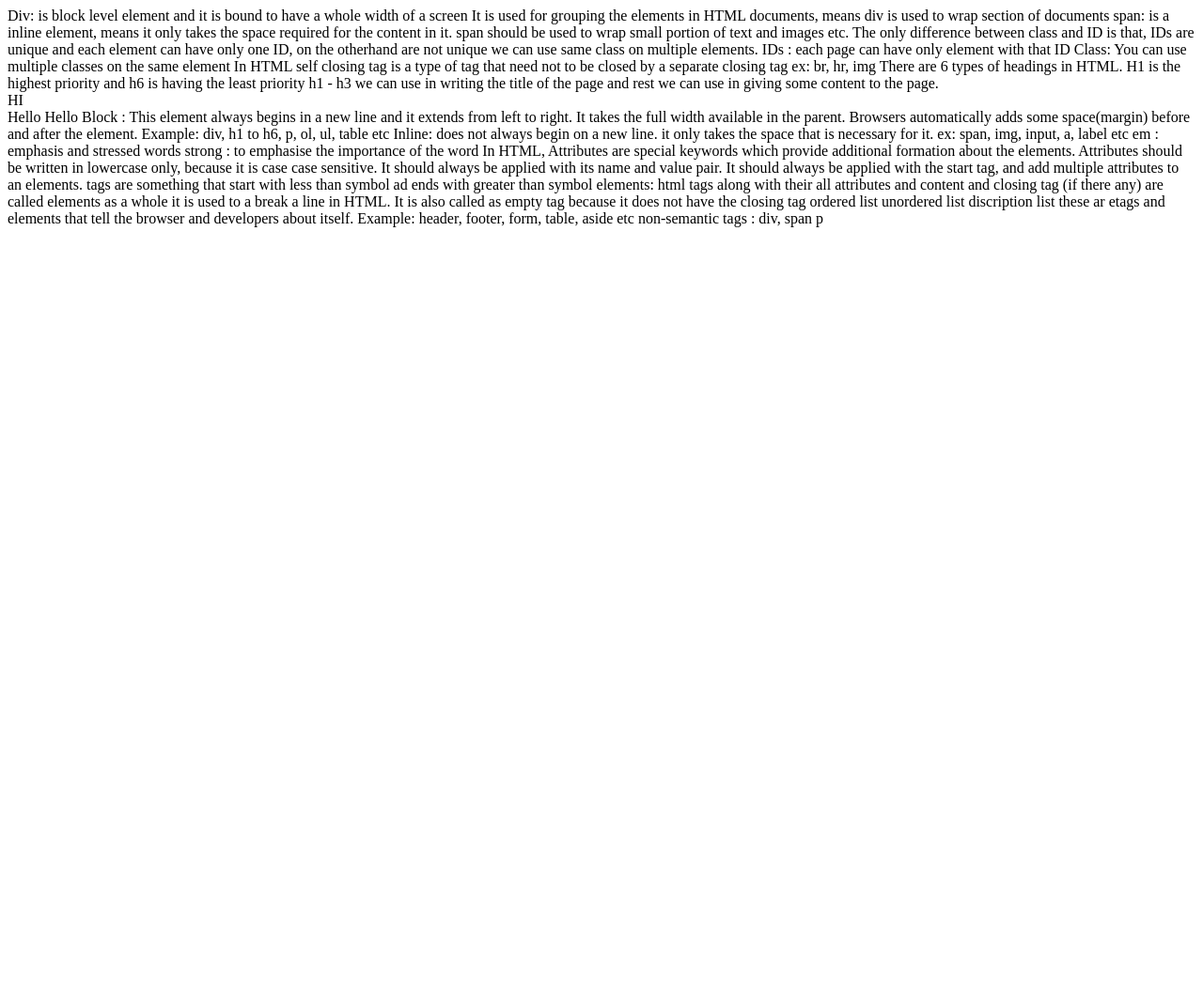
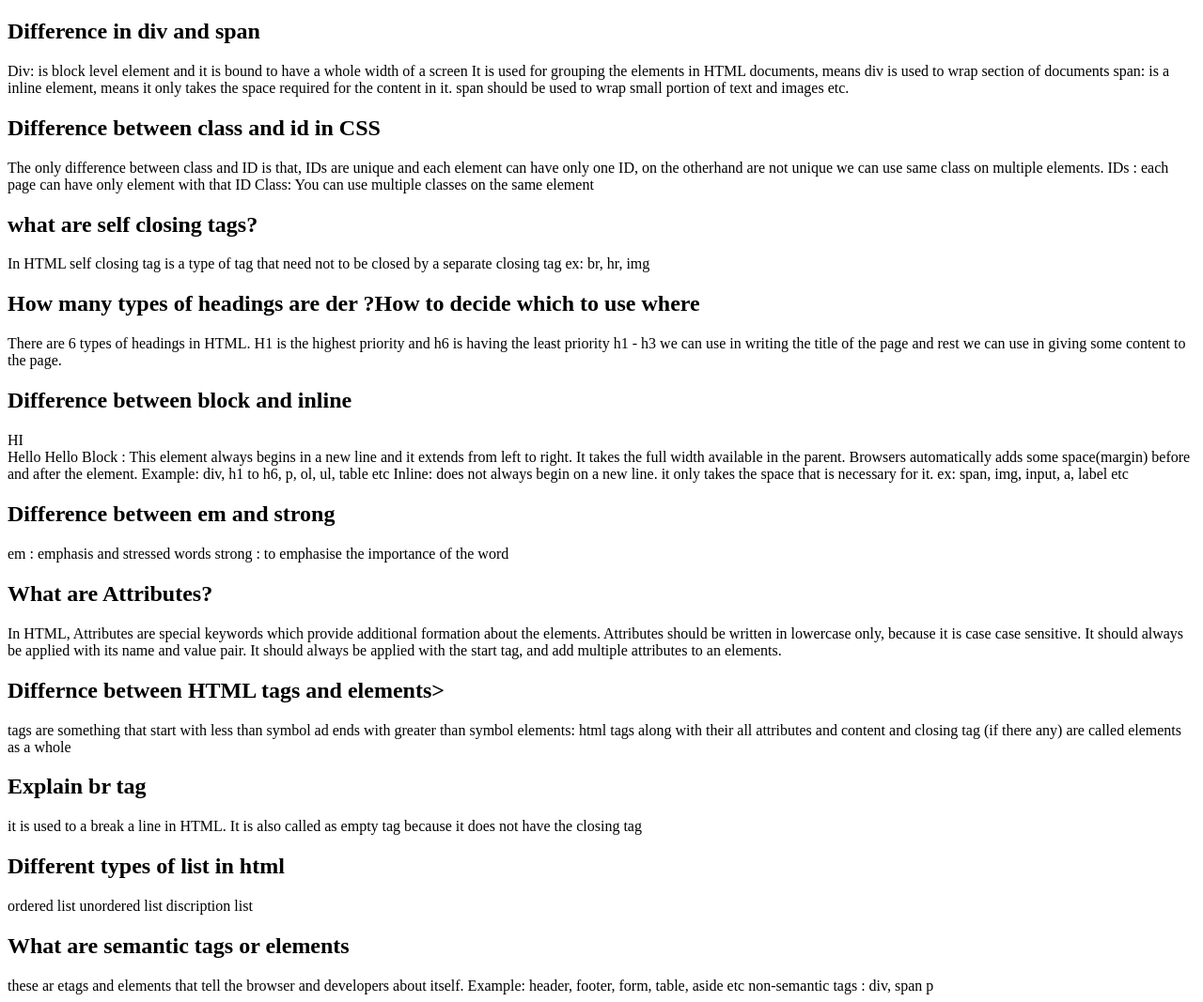
Before and after one commit to raghavkhandelwal11/Interview_Questions, a plain HTML site: page index.html in a window 1280 px wide. Shown: the whole page at 94% size. Before the commit the page ends 800 px from the top, so only its background shows below. Drawn offline with Linux system fonts and the light colour scheme.

Commit message:
Update index.html

```diff
--- a/index.html
+++ b/index.html
@@ -7,7 +7,7 @@
     <title>Document</title>
 </head>
 <body>
-    <!-- difference in div and span -->
+    <h2>Difference in div and span</h2>
 
     Div: is block level element and it is bound to have a whole width of a screen
         It is used for grouping the elements in HTML documents, means div is used to wrap section of documents
@@ -16,18 +16,18 @@
         span should be used to wrap small portion of text and images etc.
 
 
-    <!-- Difference between class and id in CSS  -->
+    <h2>Difference between class and id in CSS </h2>
 
     The only difference between class and ID is that, IDs are unique and each element can have only one ID, on the otherhand are not unique we can use same class on multiple elements.
 
     IDs : each page can have only element with that ID
     Class: You can use multiple classes on the same element
 
-    <!-- what are self closing tags -->
+    <h2>what are self closing tags?</h2>
 
     In HTML self closing tag is a type of tag that need not to be closed by a separate closing tag ex: br, hr, img
 
-    <!-- How many types of headings are der ?How to decide which to use where  -->
+    <h2>How many types of headings are der ?How to decide which to use where </h2>
 
     There are 6 types of headings in HTML.
 
@@ -36,7 +36,7 @@
     h1 - h3 we can use in writing the title of the page
     and rest we can use in giving some content to the page.
 
-    <!-- Difference between block and inline -->
+    <h2>Difference between block and inline</h2>
 
     <div>
         HI
@@ -51,14 +51,14 @@
     Inline: does not always begin on a new line. it only takes the space that is necessary for it.
     ex: span, img, input, a, label etc
 
-    <!-- Difference between em and strong -->
+    <h2>Difference between em and strong</h2>
 
 
     em : emphasis and stressed words
 
     strong : to emphasise the importance of the word
 
-    <!-- What are Attributes -->
+    <h2>What are Attributes?</h2>
 
     In HTML, Attributes are special keywords which provide additional formation about the elements.
     Attributes should be written in lowercase only, because it is case case sensitive.
@@ -68,23 +68,23 @@
     It should always be applied with the start tag, and add multiple attributes to an elements.
 
 
-    <!-- Differnce between HTML tags and elements -->
+    <h2>Differnce between HTML tags and elements></h2>
 
     tags  are something that start with less than symbol ad ends with greater than symbol
 
     elements: html tags along with their all attributes and content and closing tag (if there any) are called elements as a whole
 
-    <!-- Explain br tag -->
+    <h2>Explain br tag</h2>
 
     it is used to a break a line in HTML. It is also called as empty tag because it does not have the closing tag
 
-    <!-- Different types of list in html -->
+    <h2>Different types of list in html</h2>
 
     ordered list
     unordered list
     discription list
 
-    <!-- What are semantic tags or elements  -->
+    <h2>What are semantic tags or elements </h2>
 
     these ar etags and elements that tell the browser and developers about itself.
     Example: header, footer, form, table, aside etc
```
